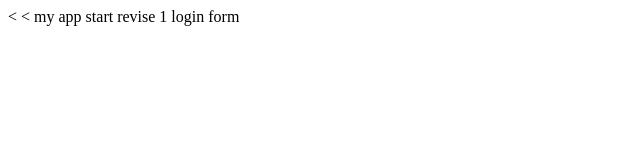
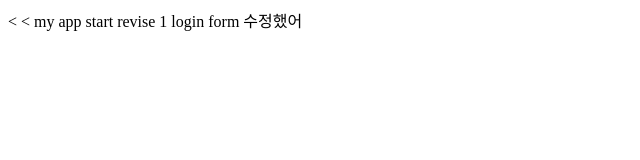
Before and after one commit to leahyseol/myapp, a plain HTML site: page index.html in a window 1280 px wide. Shown: the whole page, without its empty margins (0-640 px from the left). Drawn offline with Linux system fonts and the light colour scheme.

Commit message:
인덱스 수정

```diff
--- a/index.html
+++ b/index.html
@@ -10,5 +10,6 @@
       my app start
       revise 1
       login form
+      수정했어
   </body>
   </html>
```
